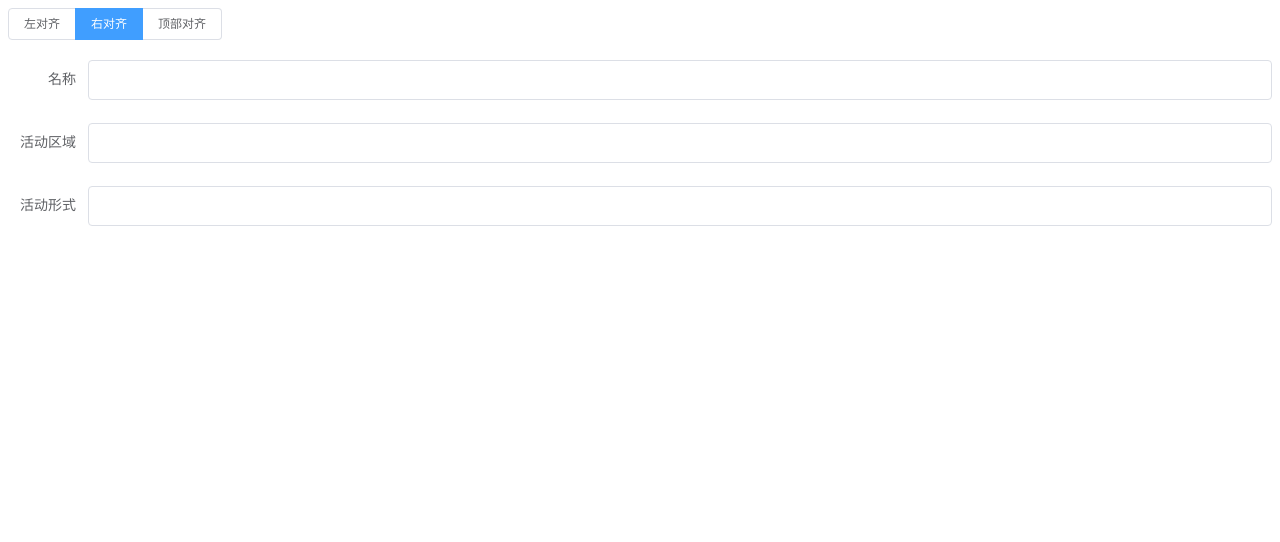
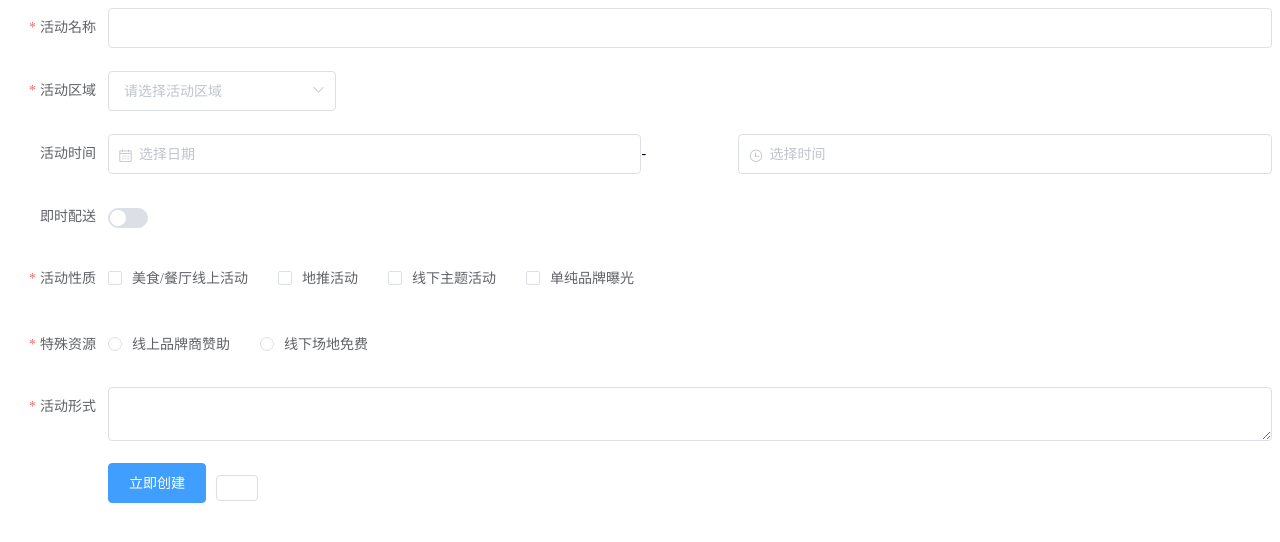
Before and after one commit to kingyeahwei/element_learning, a Vue app: page / in a window 1280 px wide. Shown: the top 542 px of the page. Built offline with nearby package versions, Linux system fonts and the light colour scheme.

Commit message:
form 表单验证

```diff
--- a/src/App.vue
+++ b/src/App.vue
@@ -1,20 +1,52 @@
 <template xmlns="http://www.w3.org/1999/html">
   <div id="app">
-    <el-radio-group v-model="labelPosition" size="small">
-      <el-radio-button label="left">左对齐</el-radio-button>
-      <el-radio-button label="right">右对齐</el-radio-button>
-      <el-radio-button label="top">顶部对齐</el-radio-button>
-    </el-radio-group>
-    <div style="margin: 20px"></div>
-    <el-form :label-position="labelPosition" label-width="80px" :model="formLabelAlign">
-      <el-form-item label="名称">
-        <el-input v-model="formLabelAlign.name"></el-input>
+    <el-form :model="ruleForm" :rules="rules" ref="ruleForm" label-width="100px" class="demo-ruleForm">
+      <el-form-item label="活动名称" prop="name">
+        <el-input v-model="ruleForm.name"></el-input>
       </el-form-item>
-      <el-form-item label="活动区域">
-        <el-input v-model="formLabelAlign.region"></el-input>
+      <el-form-item label="活动区域" prop="region">
+        <el-select v-model="ruleForm.region" placeholder="请选择活动区域" clearable>
+          <el-option label="区域1" value="shanghai"></el-option>
+          <el-option label="区域2" value="beijing"></el-option>
+        </el-select>
       </el-form-item>
-      <el-form-item label="活动形式">
-        <el-input v-model="formLabelAlign.type"></el-input>
+      <el-form-item label="活动时间">
+        <el-col :span="11">
+          <el-form-item prop="date1">
+            <el-date-picker type="date" placeholder="选择日期" v-model="ruleForm.date1"
+                            style="width: 100%;"></el-date-picker>
+          </el-form-item>
+        </el-col>
+        <el-col :span="2">-</el-col>
+        <el-col :span="11">
+          <el-form-item prop="date2">
+            <el-time-picker placeholder="选择时间" v-model="ruleForm.date2" style="width: 100%;"></el-time-picker>
+          </el-form-item>
+        </el-col>
+      </el-form-item>
+      <el-form-item label="即时配送" props="delivery">
+        <el-switch v-model="ruleForm.delivery"></el-switch>
+      </el-form-item>
+      <el-form-item prop="type" label="活动性质">
+        <el-checkbox-group v-model="ruleForm.type">
+          <el-checkbox label="美食/餐厅线上活动" name="type"></el-checkbox>
+          <el-checkbox label="地推活动" name="type"></el-checkbox>
+          <el-checkbox label="线下主题活动" name="type"></el-checkbox>
+          <el-checkbox label="单纯品牌曝光" name="type"></el-checkbox>
+        </el-checkbox-group>
+      </el-form-item>
+      <el-form-item label="特殊资源" prop="resource">
+        <el-radio-group v-model="ruleForm.resource">
+          <el-radio label="线上品牌商赞助"></el-radio>
+          <el-radio label="线下场地免费"></el-radio>
+        </el-radio-group>
+      </el-form-item>
+      <el-form-item label="活动形式" prop="desc">
+        <el-input type="textarea" v-model="ruleForm.desc"></el-input>
+      </el-form-item>
+      <el-form-item>
+        <el-button type="primary" @click="submitForm('ruleForm')">立即创建</el-button>
+        <el-button @click="resetForm('ruleForm')"></el-button>
       </el-form-item>
     </el-form>
   </div>
@@ -26,15 +58,56 @@
     name: "app",
     data() {
       return {
-        labelPosition: "right",
-        formLabelAlign: {
-          name: "",
-          region: "",
-          type: ""
+        ruleForm: {
+          name: '',
+          region: '',
+          date1: '',
+          date2: '',
+          delivery: false,
+          type: [],
+          resource: '',
+          desc: ''
+        },
+        rules: {
+          name: [
+            {required: true, message: '请输入活动名称', trigger: 'blur'},
+            {min: 3, max: 5, message: '长度在 3 到 5 个字符', trigger: 'blur'}
+          ],
+          region: [
+            {required: true, message: '请选择活动区域', trigger: 'change'}
+          ],
+          date1: [
+            {type: 'date', required: true, message: '请选择日期', trigger: 'change'}
+          ],
+          date2: [
+            {type: 'date', required: true, message: '请选择时间', trigger: 'change'}
+          ],
+          type: [
+            {type: 'array', required: true, message: '请至少选择一个活动性质', trigger: 'change'}
+          ],
+          resource: [
+            {required: true, message: '请选择活动资源', trigger: 'change'}
+          ],
+          desc: [
+            {required: true, message: '请填写活动形式', trigger: 'blur'}
+          ]
         }
       }
     },
     methods: {
+      submitForm(formName) {
+        this.$refs[formName].validate((valid) => {
+          if (valid) {
+            alert("submit!!")
+          } else {
+            console.log("error")
+            return false;
+          }
+        })
+      },
+      resetForm(formName) {
+        this.$refs[formName].resetFields()
+      }
     }
   };
 </script>
```
